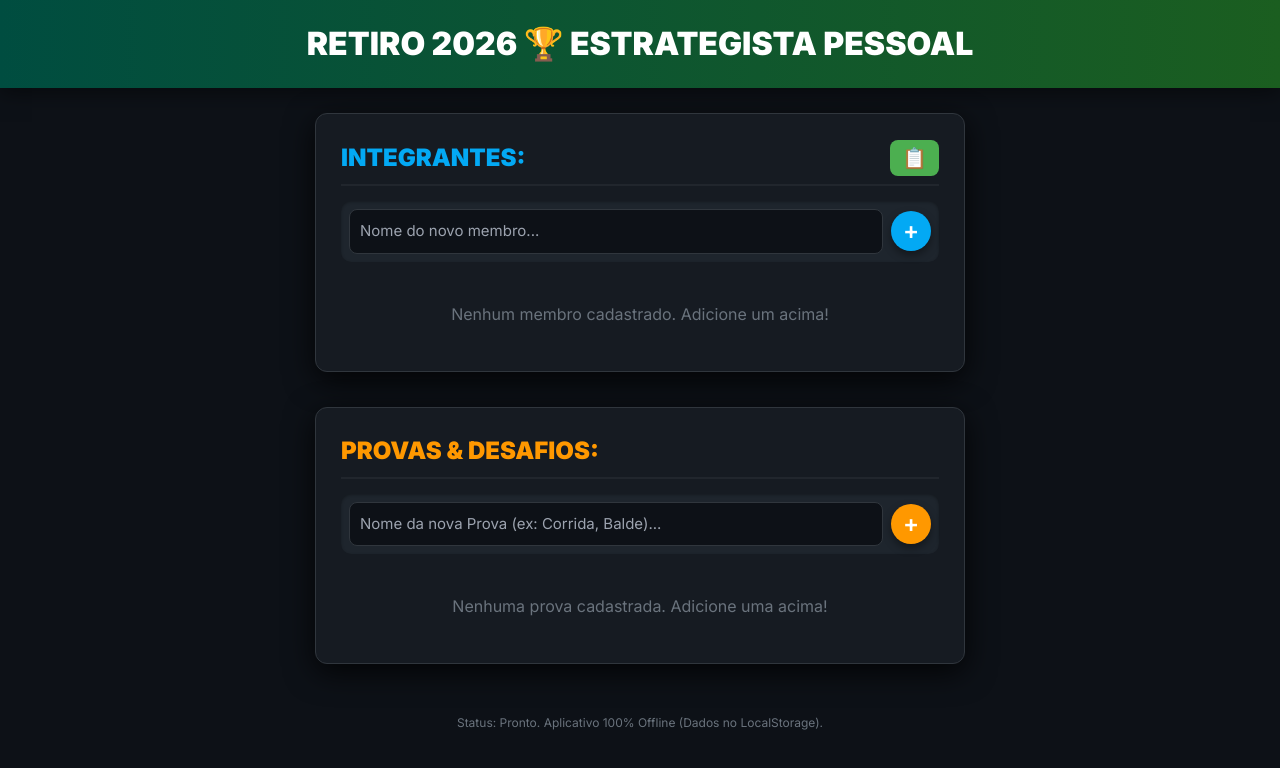
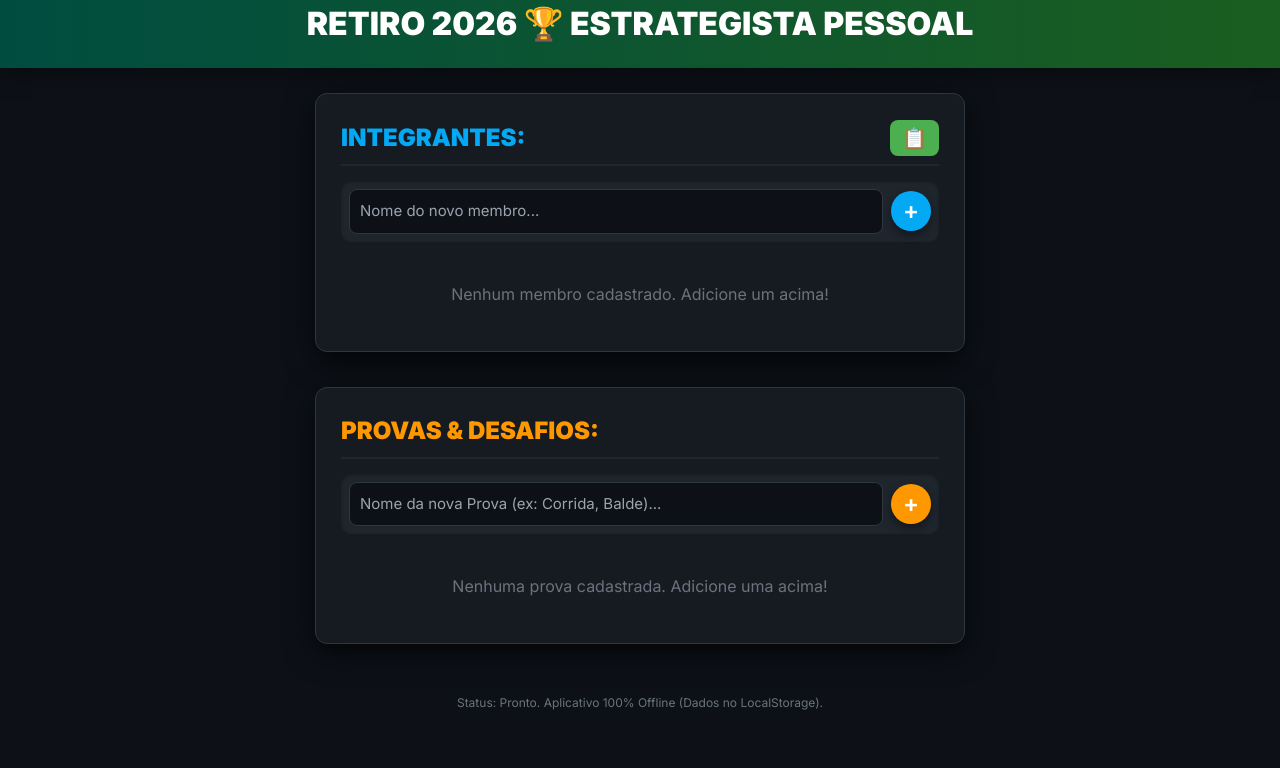
Before and after one commit to pedrogustavocasanova-creator/Retiro-2026-, a plain HTML site: page index.html in a window 1280 px wide. Drawn offline with nearby package versions, Linux system fonts and the light colour scheme.

Commit message:
Update index.html

```diff
--- a/index.html
+++ b/index.html
@@ -21,8 +21,8 @@ body {
     padding-bottom: 30px;
 }
 
-/* Fundo do cabeçalho com Gradiente Verde Escuro e texto em Branco */
-header {
+/* Novo estilo para o título principal da aplicação (Tela 1 apenas) */
+.main-app-title {
     /* Fonte INTER com peso 900 (Black) para o título principal: máximo impacto */
     font-family: 'Inter', sans-serif;
     background: linear-gradient(90deg, #004D40 0%, #1B5E20 100%);
@@ -32,12 +32,10 @@ header {
     text-align: center;
     color: #FFFFFF;
     box-shadow: 0 4px 20px rgba(0,0,0,0.5);
-    margin-bottom: 25px;
-    position: sticky;
-    top: 0;
-    z-index: 10;
+    margin: -20px -20px 25px -20px; /* Expande para preencher o topo da Tela 1 */
     letter-spacing: 0px; /* Resetando espaçamento para Inter */
 }
+/* Estilos para Transição de Tela */
 @keyframes fadeIn { from { opacity: 0; transform: translateY(10px); } to { opacity: 1; transform: none; } }
 .screen { display: none; padding: 0 20px; animation: fadeIn 0.4s ease; }
 .active { display: block; }
@@ -197,10 +195,11 @@ header {
 </head>
 <body>
 
-<header>RETIRO 2026 🏆 ESTRATEGISTA PESSOAL</header>
-
 <!-- TELA 1 (PRINCIPAL) -->
 <div id="tela1" class="screen active">
+    <!-- NOVO TÍTULO: Agora inserido DENTRO da tela 1 para que seja ocultado nas outras telas -->
+    <div class="main-app-title">RETIRO 2026 🏆 ESTRATEGISTA PESSOAL</div>
+
     <div class="list-container">
         <!-- A caixa de status é onde a mensagem de "adicionado com sucesso" vai aparecer -->
         <div id="statusMessage" class="status-message"></div>
```
